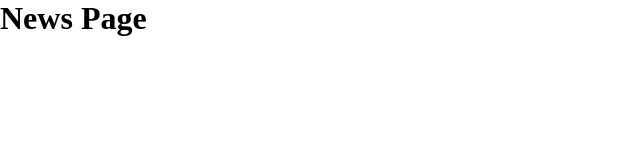
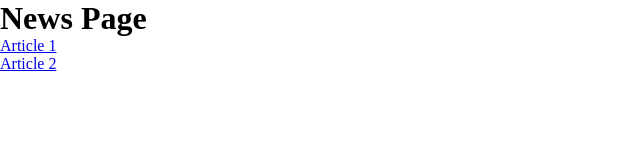
Before and after one commit to dawidlehai/meets, a Next.js app: page /news in a window 1280 px wide. Shown: the top 160 px of the page, without its empty margins (0-640 px from the left). Built offline with nearby package versions, Linux system fonts and the light colour scheme.

Commit message:
Added Link's

```diff
--- a/pages/news/index.js
+++ b/pages/news/index.js
@@ -1,5 +1,19 @@
+import Link from "next/link";
+
 const News = () => {
-  return <h1>News Page</h1>;
+  return (
+    <>
+      <h1>News Page</h1>
+      <ul>
+        <li>
+          <Link href="/news/article1">Article 1</Link>
+        </li>
+        <li>
+          <Link href="/news/article2">Article 2</Link>
+        </li>
+      </ul>
+    </>
+  );
 };
 
 export default News;
```
